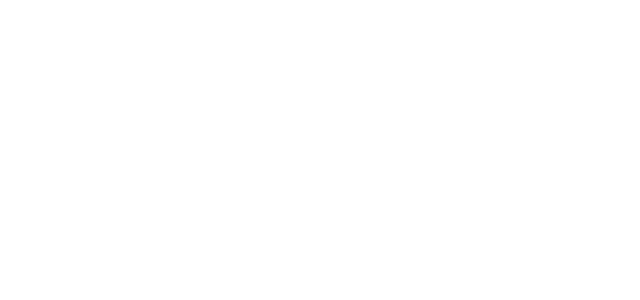
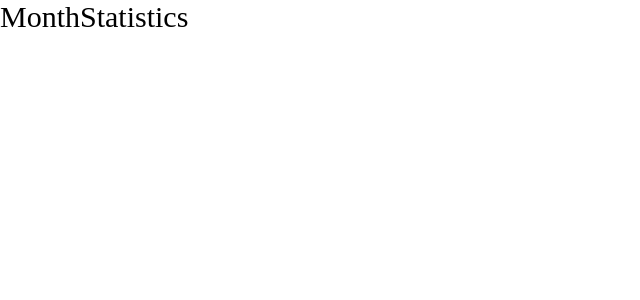
Before and after one commit to sadigzade/react-weather, a React (Create React App) app: page /month-statistics in a window 1280 px wide. Shown: the top 300 px of the page, without its empty margins (0-640 px from the left). Built offline with nearby package versions, Linux system fonts and the light colour scheme.

Commit message:
Added React-Router for app

```diff
--- a/package.json
+++ b/package.json
@@ -10,9 +10,13 @@
     "@types/node": "^16.18.3",
     "@types/react": "^18.0.25",
     "@types/react-dom": "^18.0.8",
+    "@types/react-router-dom": "^5.3.3",
+    "normalize.css": "^8.0.1",
     "react": "^18.2.0",
     "react-dom": "^18.2.0",
+    "react-router-dom": "^6.4.3",
     "react-scripts": "5.0.1",
+    "sass": "^1.56.1",
     "typescript": "^4.8.4",
     "web-vitals": "^2.1.4"
   },
--- a/src/App.tsx
+++ b/src/App.tsx
@@ -1,7 +1,18 @@
 import React from 'react';
+import { Route, Routes } from 'react-router-dom';
+
+import Home from './pages/Home';
+import MonthStatistics from './pages/MonthStatistics';
 
 function App() {
-  return <div className="App"></div>;
+  return (
+    <div className="App">
+      <Routes>
+        <Route path="/" element={<Home />} />
+        <Route path="/month-statistics" element={<MonthStatistics />} />
+      </Routes>
+    </div>
+  );
 }
 
 export default App;
--- a/src/index.tsx
+++ b/src/index.tsx
@@ -1,10 +1,15 @@
 import React from 'react';
 import ReactDOM from 'react-dom/client';
+import { BrowserRouter } from 'react-router-dom';
 import App from './App';
+
+import './styles/index.scss';
 
 const root = ReactDOM.createRoot(document.getElementById('root') as HTMLElement);
 root.render(
   <React.StrictMode>
-    <App />
+    <BrowserRouter>
+      <App />
+    </BrowserRouter>
   </React.StrictMode>,
 );
--- /dev/null
+++ b/src/pages/Home/Home.module.scss
@@ -0,0 +1,3 @@
+.home {
+  font-size: 30px;
+}
--- /dev/null
+++ b/src/pages/Home/index.tsx
@@ -0,0 +1,11 @@
+import React from 'react';
+
+import styles from './Home.module.scss';
+
+type Props = {};
+
+const Home = (props: Props) => {
+  return <div className={styles.home}>Home</div>;
+};
+
+export default Home;
--- /dev/null
+++ b/src/pages/MonthStatistics/MonthStatistics.module.scss
@@ -0,0 +1,3 @@
+.home {
+  font-size: 30px;
+}
--- /dev/null
+++ b/src/pages/MonthStatistics/index.tsx
@@ -0,0 +1,11 @@
+import React from 'react';
+
+import styles from './MonthStatistics.module.scss';
+
+type Props = {};
+
+const MonthStatistics = (props: Props) => {
+  return <div className={styles.home}>MonthStatistics</div>;
+};
+
+export default MonthStatistics;
--- /dev/null
+++ b/src/styles/index.scss
@@ -0,0 +1 @@
+@import '~normalize.css';
```
Also changed, not shown: src/styles/variables.scss (added), 1 other file (tests, documents, lock files or other folders).
